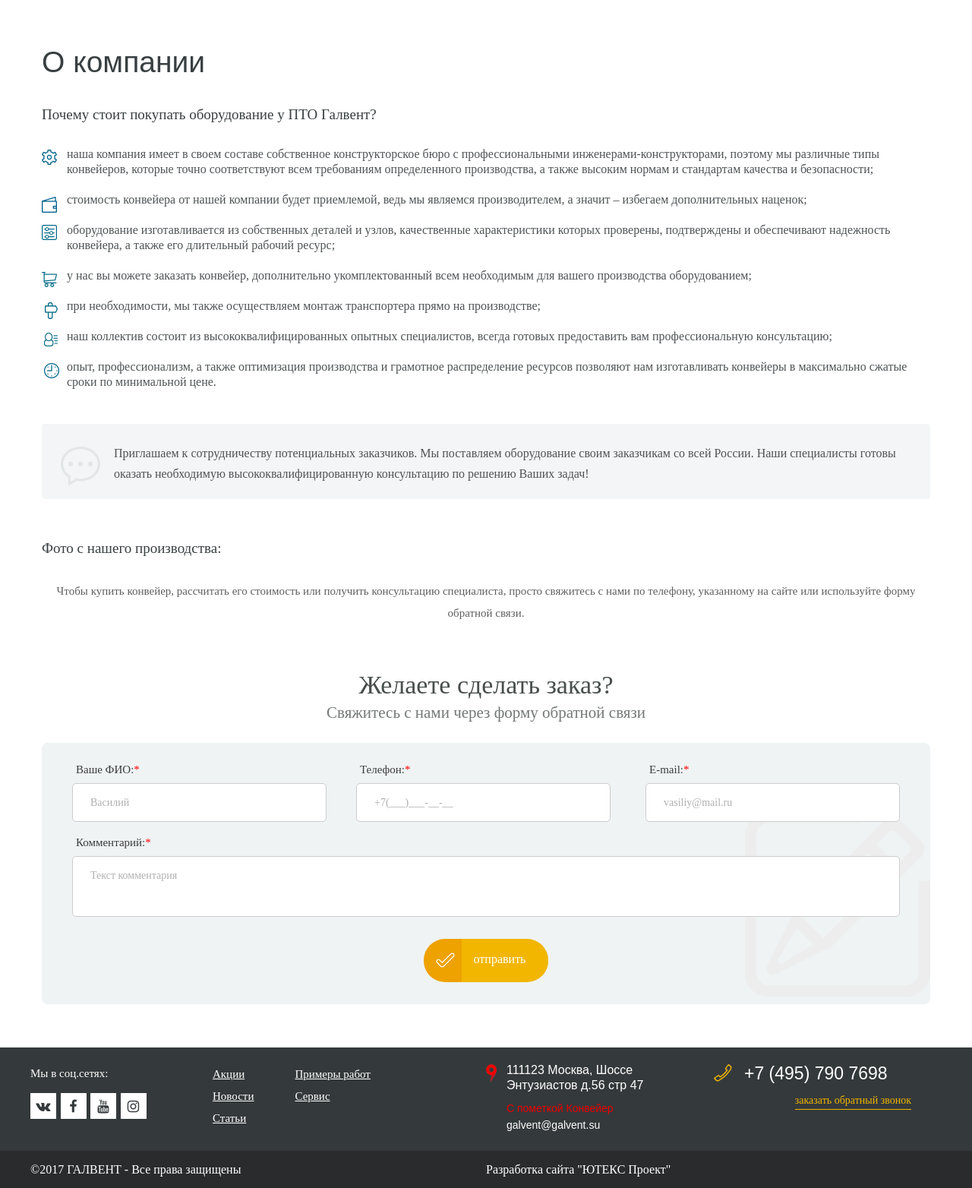
After one commit to kvsemenoff/galvent, a PHP site: page /about.php in a window 1280 px wide. The commit adds this page. Shown: the whole page at 76% size. Run offline with PHP 8.4, Linux system fonts and the light colour scheme; style sheets or scripts are compiled from the project's sources; some libraries are stand-ins or nearby versions.

Commit message:
did about.php

```diff
--- /dev/null
+++ b/about.php
@@ -0,0 +1,53 @@
+<?php require_once('includes/header.php'); ?>
+
+<div class="about">
+	<div class="container">
+		<h2 class="h2 h2_dark">О компании</h2>
+		<span class="about__descr">Почему стоит покупать оборудование у ПТО Галвент?</span>
+		<ul class="ul">
+			<li class="ul__point">наша компания имеет в своем составе собственное конструкторское бюро с профессиональными инженерами-конструкторами, поэтому мы различные типы конвейеров, которые точно соответствуют всем требованиям определенного производства, а также высоким нормам и стандартам качества и безопасности;</li>
+			<li class="ul__point">стоимость конвейера от нашей компании будет приемлемой, ведь мы являемся производителем, а значит – избегаем дополнительных наценок;</li>
+			<li class="ul__point">оборудование изготавливается из собственных деталей и узлов, качественные характеристики которых проверены, подтверждены и обеспечивают надежность конвейера, а также его длительный рабочий ресурс;</li>
+			<li class="ul__point">у нас вы можете заказать конвейер, дополнительно укомплектованный всем необходимым для вашего производства оборудованием;</li>
+			<li class="ul__point">при необходимости, мы также осуществляем монтаж транспортера прямо на производстве;</li>
+			<li class="ul__point">наш коллектив состоит из высококвалифицированных опытных специалистов, всегда готовых предоставить вам профессиональную консультацию;</li>
+			<li class="ul__point">опыт, профессионализм, а также оптимизация производства и грамотное распределение ресурсов позволяют нам изготавливать конвейеры в максимально сжатые сроки по минимальной цене.</li>
+		</ul>
+		<p class="q">Приглашаем к сотрудничеству потенциальных заказчиков. Мы поставляем  оборудование своим заказчикам со всей России. Наши специалисты готовы оказать необходимую высококвалифицированную консультацию по решению Ваших задач!</p>
+		<span class="about__descr">Фото с нашего производства:</span>
+
+
+		<p class="about__text">Чтобы купить  конвейер, рассчитать его стоимость или получить консультацию специалиста, просто свяжитесь с нами по телефону, указанному на сайте или используйте форму обратной связи.</p>
+		<span class="about__order-title">Желаете сделать заказ?</span>
+		<span class="about__order-descr">Свяжитесь с нами через форму обратной связи</span>
+		<div class="form_for_inner_page">
+			<form action="#" method="post" class="form1">
+				<div class="form_for_inner_page_box">
+					<label for="uname" class="for_input">Ваше ФИО:<i>*</i></label>
+					<span class="input input_theme_rosa"><input type="text" class="input__control" id="uname" name="uname" placeholder="Василий" required></span>
+				</div>
+				<div class="form_for_inner_page_box">
+					<label for="phone" class="for_input">Телефон:<i>*</i></label>
+					<span class="input input_theme_rosa"><input type="tel" id="phone" class="input__control js-phone" name="phone" placeholder="+7(___)___-__-__" required></span>
+				</div>
+				<div class="form_for_inner_page_box last_box">
+					<label for="email" class="for_input">E-mail:<i>*</i></label>
+					<span class="input input_theme_rosa"><input type="email" id="email" class="input__control" name="email" placeholder="vasiliy@mail.ru" required></span>
+				</div>
+				<div class="clear"></div>
+				<label for="textmessage" class="for_input for_input_margintop">Комментарий:<i>*</i></label>
+				<textarea name="message" id="textmessage" class="message message_theme_rosa" placeholder="Текст комментария"></textarea>
+				<div class="fast__button">
+					<button class="button button__view"><span class="button__view_ico button__view_ico2"></span><span class="button__view_txt button__view_txt3">отправить</span></button>
+				</div>
+			</form>
+		</div>
+	</div>
+</div>
+
+<?php require_once('includes/popup.php'); ?>
+<?php require_once('includes/footer.php'); ?>
+
+
+</body>
+</html>
--- a/block/q/index.html
+++ b/block/q/index.html
@@ -5,7 +5,8 @@
 <br/>
 <br/>
 
-<p class="q q_theme_rosa">"О применении контрольно-кассовой техники при осуществлении наличных денежных расчетов и (или) расчетов с использованием электронных средств платежа О применении контрольно-кассовой техники при осуществлении наличных денежных расчетов и (или) расчетов с использованием электронных средств платежа О применении контрольно-кассовой техники при осуществлении наличных денежных расчетов и (или) расчетов с использованием электронных средств платежа О применении контрольно-кассовой техники при осуществлении наличных денежных расчетов и (или) расчетов с использованием электронных средств платежа" </p>
+<p class="q">Приглашаем к сотрудничеству потенциальных заказчиков. Мы поставляем  оборудование своим заказчикам со всей России. Наши специалисты готовы оказать необходимую высококвалифицированную консультацию по решению Ваших задач!
+</p>
 
 <br/>
 <br/>
--- a/block/q/q.css
+++ b/block/q/q.css
@@ -1,13 +1,3 @@
-.q_theme_rosa {
-  background: url(../../img/quotes.png) no-repeat top left 7px;
-  padding-left: 50px;
-  font-size: 17px;
-  font-family: "LatoItalic";
-  font-style: italic;
-  color: #7a7a7a;
-  padding-bottom: 20px; }
-  @media only screen and (min-width: 992px) {
-    .q_theme_rosa {
-      padding-left: 65px; } }
-
-/*# sourceMappingURL=q.css.map */
+.q { background: #f3f5f6 url(../../img/quatoutes-ic.png) top 30px left 25px no-repeat; padding: 25px 25px 20px 95px; border-radius: 4px; font-size: 16px; color: #4f5355; line-height: 27px; }
+@media only screen and (max-width: 700px) { .q { padding: 20px 20px 15px 70px; line-height: 1.3; background: #f3f5f6 url(../../img/quatoutes-ic.png) top 30px left 10px no-repeat; } }
+@media only screen and (max-width: 400px) { .q { padding: 75px 20px 15px; background: #f3f5f6 url(../../img/quatoutes-ic.png) top 15px center no-repeat; } }
--- a/block/q/q.scss
+++ b/block/q/q.scss
@@ -1,12 +1,17 @@
-.q_theme_rosa{
-	background:url(../../img/quotes.png) no-repeat top left 7px;
-	padding-left: 50px;
-	font-size: 17px;
-	font-family:"LatoItalic";
-	font-style: italic;
-	color: #7a7a7a;
-	padding-bottom: 20px;
-	@media only screen and (min-width : 992px) {
-		padding-left: 65px;
+.q{
+	background: #f3f5f6 url(../../img/quatoutes-ic.png) top 30px left 25px no-repeat;
+	padding: 25px 25px 20px 95px;
+	border-radius: 4px;
+	font-size: 16px;
+	color: #4f5355;
+	line-height: 27px;
+	@media only screen and (max-width : 700px) {
+		padding: 20px 20px 15px 70px;
+		line-height: 1.3;
+		background: #f3f5f6 url(../../img/quatoutes-ic.png) top 30px left 10px no-repeat;
+	}
+	@media only screen and (max-width : 400px) {
+		padding: 75px 20px 15px;
+		background: #f3f5f6 url(../../img/quatoutes-ic.png) top 15px center no-repeat;
 	}
 }
--- a/block/ul/ul.css
+++ b/block/ul/ul.css
@@ -1,18 +1,8 @@
-.ul_theme_rosa {
-  list-style: none;
-  font-family: "LatoRegular";
-  font-size: 15px; }
-
-.ul_theme_rosa__li {
-  background: url(../../img/bullet.png) no-repeat left top;
-  height: 32px;
-  padding-left: 49px;
-  margin-bottom: 27px;
-  color: #7a7a7a; }
-
-.ul_theme_rosa__li_last {
-  padding-top: 7px; }
-  .ul_theme_rosa__li_last b {
-    color: #2b3135; }
-
-/*# sourceMappingURL=ul.css.map */
+.ul__point { color: #4f5355; font-size: 16px; list-style: none; line-height: 20px; padding: 0 0 20px 33px; position: relative; }
+.ul__point::before { content: ""; position: absolute; left: 0; top: 2px; background: url(../../img/ul-ic.png) 0 0 no-repeat; width: 25px; height: 25px; display: block; z-index: 100; }
+.ul__point:nth-child(2)::before { background-position: 0 -28px; }
+.ul__point:nth-child(3)::before { background-position: 0 -61px; }
+.ul__point:nth-child(4)::before { background-position: 0 -88px; }
+.ul__point:nth-child(5)::before { background-position: 0 -116px; }
+.ul__point:nth-child(6)::before { background-position: 0 -145px; }
+.ul__point:nth-child(7)::before { background-position: 0 -168px; }
--- a/block/ul/ul.scss
+++ b/block/ul/ul.scss
@@ -1,18 +1,39 @@
-.ul_theme_rosa{
-	list-style: none;
-	font-family:"LatoRegular";
-	font-size: 15px;
-}
-.ul_theme_rosa__li{
-	background: url(../../img/bullet.png) no-repeat left top;
-	height: 32px;
-	padding-left: 49px;
-	margin-bottom: 27px;
-	color: #7a7a7a;
-}
-.ul_theme_rosa__li_last{
-	padding-top: 7px;
-	b{
-		color: #2b3135;
+.ul{
+	&__point{
+		color: #4f5355;
+		font-size: 16px;
+		list-style: none;
+		line-height: 20px;
+		padding: 0 0 20px 33px;
+		position: relative;
+		&::before{
+			content: "";
+			position: absolute;
+			left: 0;
+			top: 2px;
+			background: url(../../img/ul-ic.png) 0 0 no-repeat;
+			width: 25px;
+			height: 25px;
+			display: block;
+			z-index: 100;
+		}
+		&:nth-child(2)::before{
+			background-position: 0 -28px;
+		}
+		&:nth-child(3)::before{
+			background-position: 0 -61px;
+		}
+		&:nth-child(4)::before{
+			background-position: 0 -88px;
+		}
+		&:nth-child(5)::before{
+			background-position: 0 -116px;
+		}
+		&:nth-child(6)::before{
+			background-position: 0 -145px;
+		}
+		&:nth-child(7)::before{
+			background-position: 0 -168px;
+		}
 	}
 }
--- a/contacts.php
+++ b/contacts.php
@@ -68,7 +68,7 @@
 	</div>
 </div>
 
-<!-- <?php require_once('includes/popup.php'); ?> -->
+<?php require_once('includes/popup.php'); ?>
 <?php require_once('includes/footer.php'); ?>
 
 
--- a/css/style-de.css
+++ b/css/style-de.css
@@ -90,3 +90,14 @@
 .contacts .form_for_inner_page { margin: 25px 0 50px; }
 @media only screen and (max-width: 991px) { .contacts .form_for_inner_page { margin: 15px 0 25px; } }
 .contacts .form_for_inner_page button { background: none; border: none; }
+
+.about { padding: 57px 0; }
+.about__descr { padding: 28px 0; font-size: 19px; color: #393f41; display: block; }
+.about .ul { margin-bottom: 25px; }
+.about .q { margin-bottom: 22px; }
+.about__text { color: #5f5f5f; font-size: 15px; text-align: center; padding-bottom: 65px; }
+.about__order-title { display: block; font-size: 34px; color: #484e4c; text-align: center; padding-bottom: 8px; }
+@media only screen and (max-width: 991px) { .about__order-title { font-size: 18px; } }
+.about__order-descr { text-align: center; display: block; font-size: 21px; color: #737876; padding-bottom: 25px; }
+@media only screen and (max-width: 991px) { .about__order-descr { font-size: 15px; } }
+.about .button { border: none; background: none; }
--- a/css/style-de.scss
+++ b/css/style-de.scss
@@ -434,3 +434,48 @@
 		}
 	}
 }
+.about{
+	padding: 57px 0;
+	&__descr{
+		padding: 28px 0;
+		font-size: 19px;
+		color: #393f41;
+		display: block;
+	}
+	.ul{
+		margin-bottom: 25px;
+	}
+	.q{
+		margin-bottom: 22px;
+	}
+	&__text{
+		color: #5f5f5f;
+		font-size: 15px;
+		text-align: center;
+		padding-bottom: 65px;
+	}
+	&__order-title{
+		display: block;
+		font-size: 34px;
+		color: #484e4c;
+		text-align: center;
+		padding-bottom: 8px;
+		@media only screen and (max-width : 991px) {
+			font-size: 18px;
+		}
+	}
+	&__order-descr{
+		text-align: center;
+		display: block;
+		font-size: 21px;
+		color: #737876;
+		padding-bottom: 25px;
+		@media only screen and (max-width : 991px) {
+			font-size: 15px;
+		}
+	}
+	.button{
+		border: none;
+		background: none;
+	}
+}
--- a/includes/header.php
+++ b/includes/header.php
@@ -27,6 +27,8 @@
 	<link rel="stylesheet" href="block/textarea/style.css">
 	<link rel="stylesheet" href="block/forms/style.css">
 	<link rel="stylesheet" href="block/socials/socials.css">
+	<link rel="stylesheet" href="block/q/q.css">
+	<link rel="stylesheet" href="block/ul/ul.css">
 	<link rel="stylesheet" href="block/rateandshare/style.css">
 	<link rel="stylesheet" href="block/mape/mape.css">
 
```
Also changed, not shown: block/ul/index.html (+8 -4 lines), img/quatoutes-ic.png (added), img/ul-ic.png (added), includes/popup.php (added).
